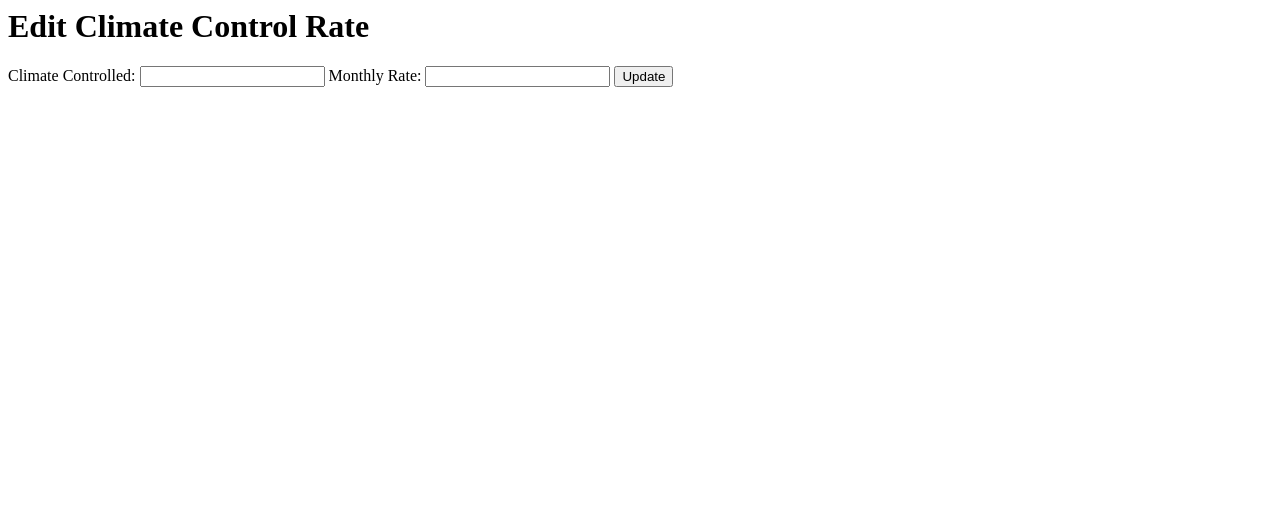
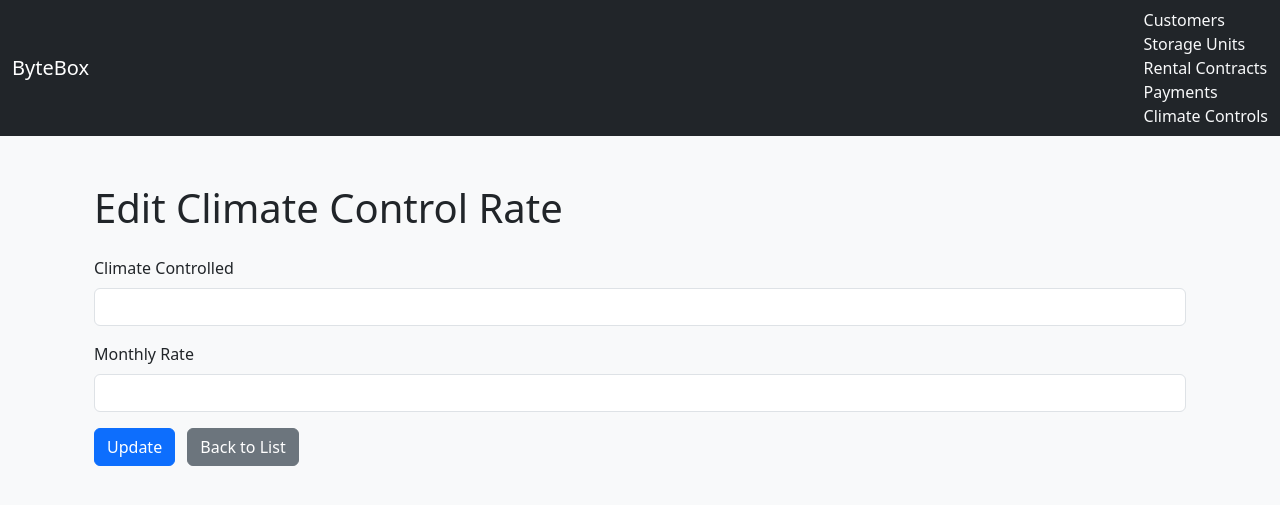
Before and after one commit to jimxshaw/ByteBoxFA2025, a Flask app: page /climate_controls/1/edit in a window 1280 px wide. Shown: the top 505 px of the page. Run offline with Flask 3, Linux system fonts and the light colour scheme; data that the repository does not hold is empty; some libraries are stand-ins or nearby versions.

Commit message:
Update styling.

```diff
--- a/app/templates/climate_controls/edit.html
+++ b/app/templates/climate_controls/edit.html
@@ -1,12 +1,24 @@
-<!-- templates/climate_controls/edit.html -->
-<h1>Edit Climate Control Rate</h1>
+{% extends "layout.html" %}
 
-<form method="POST">
-  <label for="climate_controlled">Climate Controlled:</label>
-  <input type="text" name="climate_controlled" value="{{ control[0] }}" readonly>
+{% block title %}Edit Climate Control Rate - ByteBox{% endblock %}
 
-  <label for="monthly_rate">Monthly Rate:</label>
-  <input type="text" name="monthly_rate" value="{{ control[1] }}" required>
+{% block content %}
+<div class="container mt-5">
+  <h1 class="mb-4">Edit Climate Control Rate</h1>
 
-  <input type="submit" value="Update">
-</form>
+  <form method="POST">
+    <div class="mb-3">
+      <label for="climate_controlled" class="form-label">Climate Controlled</label>
+      <input type="text" class="form-control" name="climate_controlled" value="{{ control[0] }}" readonly>
+    </div>
+
+    <div class="mb-3">
+      <label for="monthly_rate" class="form-label">Monthly Rate</label>
+      <input type="text" class="form-control" name="monthly_rate" value="{{ control[1] }}" required>
+    </div>
+
+    <button type="submit" class="btn btn-primary">Update</button>
+    <a href="{{ url_for('list_climate_controls') }}" class="btn btn-secondary ms-2">Back to List</a>
+  </form>
+</div>
+{% endblock %}
```
